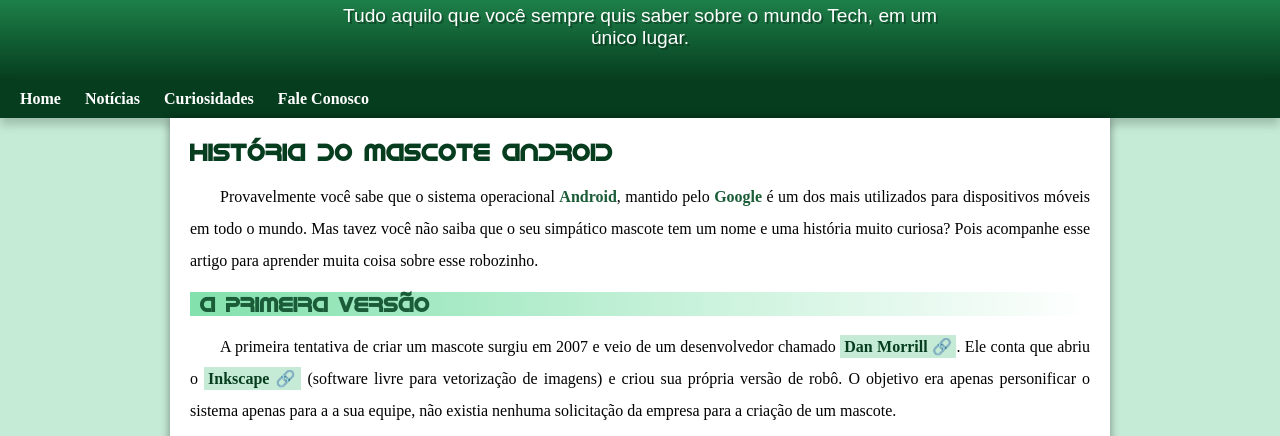
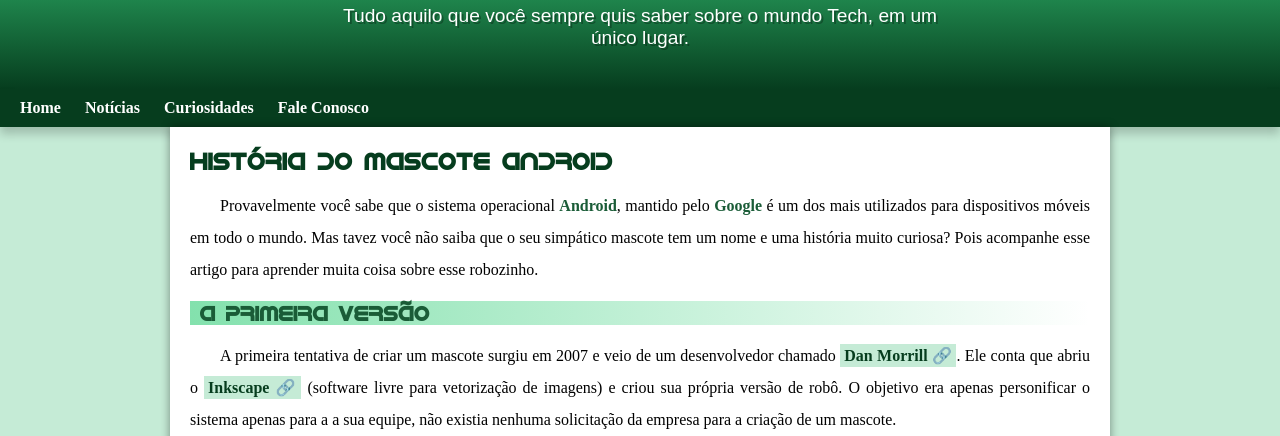
Before and after one commit to joaopaulocrr/site-do-zero, a plain HTML site: page index.html in a window 1280 px wide. Shown: the part 110-546 px from the top of the page. Drawn offline with Linux system fonts and the light colour scheme.

Commit message:
correção de padding

```diff
--- a/estilo/style.css
+++ b/estilo/style.css
@@ -56,7 +56,7 @@ header > p {
     color: white;
     max-width: 600px;
     margin: auto;
-    padding-bottom: 15px;
+    padding-bottom: 40px;
     padding-right: 10px;
     padding-left: 10px;
     text-shadow: 2px 2px 0px rgba(0, 0, 0, 0.295);
```
